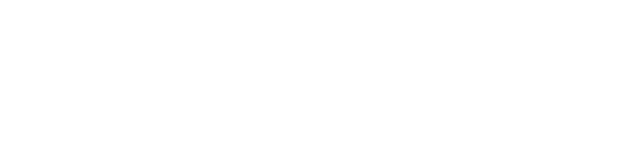
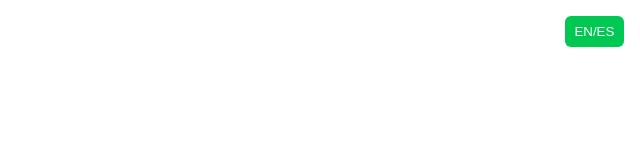
Before and after one commit to TA19MF27/neuropulse-business, a plain HTML site: page Index.html in a window 1280 px wide. Shown: the whole page, without its empty margins (640-1280 px from the left). Drawn offline with Linux system fonts and the light colour scheme.

Commit message:
Actualizar Index.html

```diff
--- a/Index.html
+++ b/Index.html
@@ -96,3 +96,4 @@
 </head>
 <body>
   <a class="skip-link" href="#main">Saltar al contenido</a>
+<button class="lang-toggle" id="langToggle" aria-pressed="false">EN/ES</button>
```
